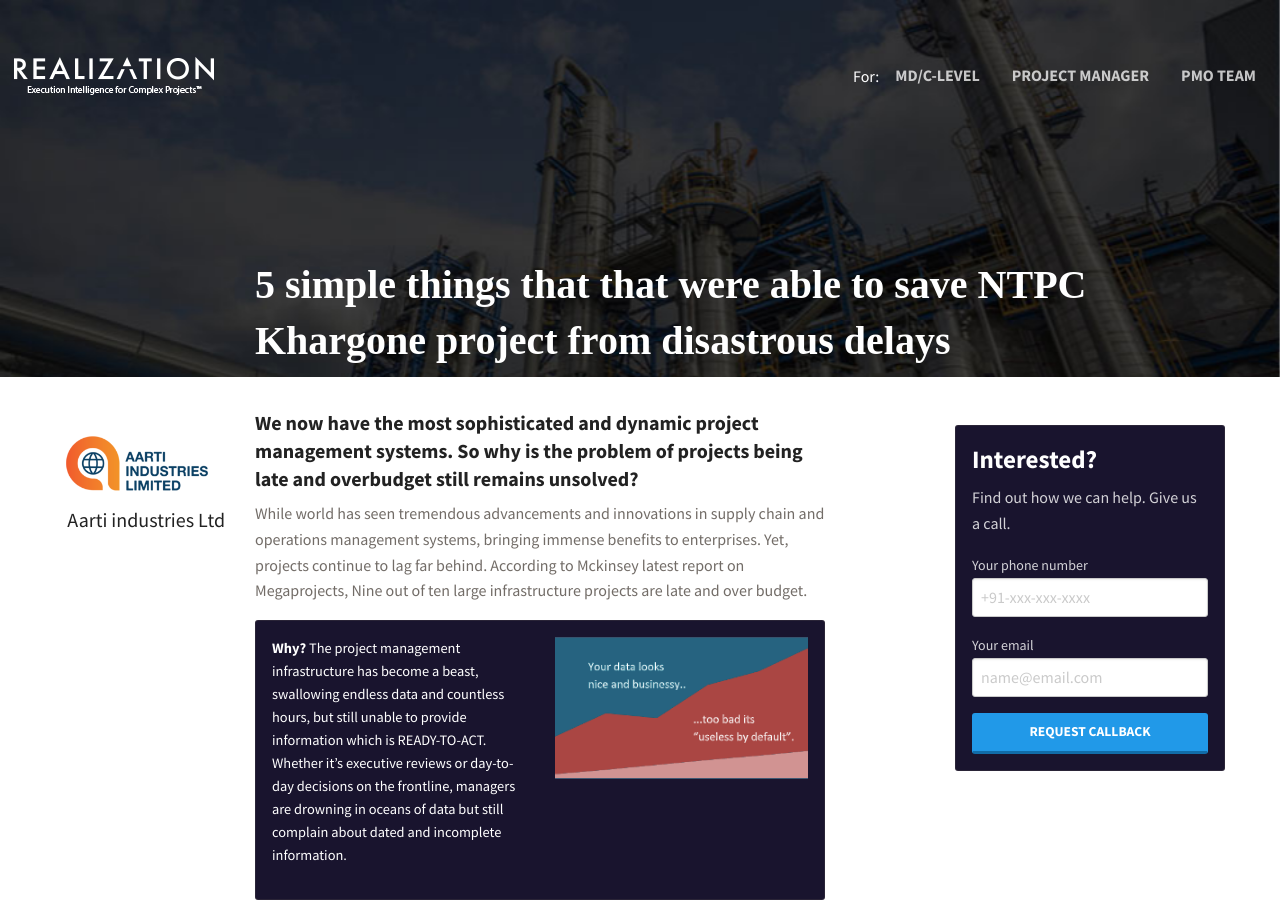
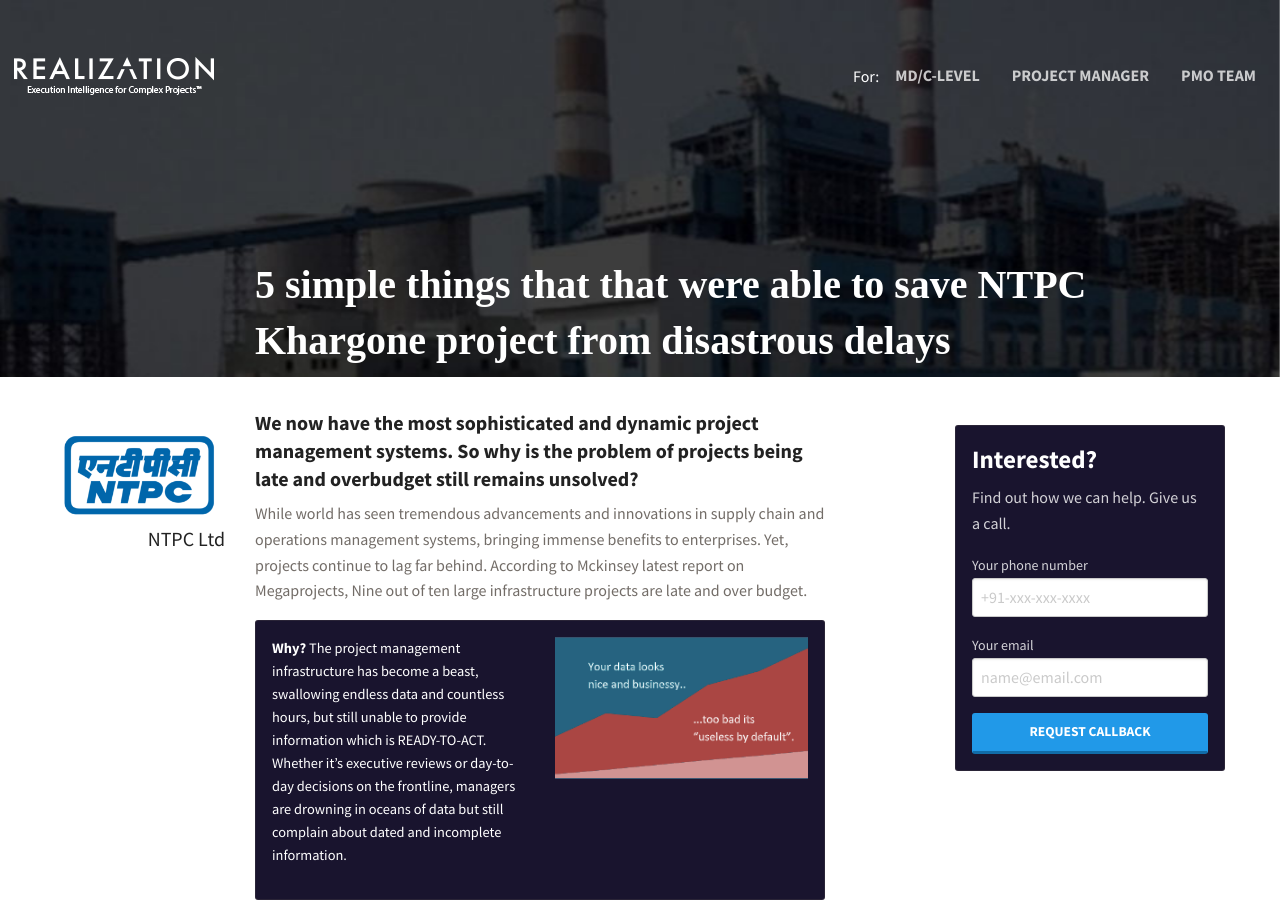
Before and after one commit to AdityaNayak/rz, a Jekyll site: the page built from _posts/2019-03-22-ntpc-new.md, in a window 1280 px wide and 900 px high. Built offline with Jekyll 4.4.1, drawn with Linux system fonts in a browser that asks for light colours; some web fonts are replaced; a style sheet for code colours, icons or effects is not loaded.

Commit message:
new ntpc

```diff
--- a/_posts/2019-03-22-ntpc-new.md
+++ b/_posts/2019-03-22-ntpc-new.md
@@ -4,9 +4,9 @@
 categories: jekyll update
 head: Saving NTPC Khargone project from disastrous delays
 subhead: in under 6 months
-logo: aarti.png
-cover: aarti.jpg
-company: Aarti industries Ltd
+logo: ntpc.png
+cover: ntpc.jpg
+company: NTPC Ltd
 ---
 
 
```
